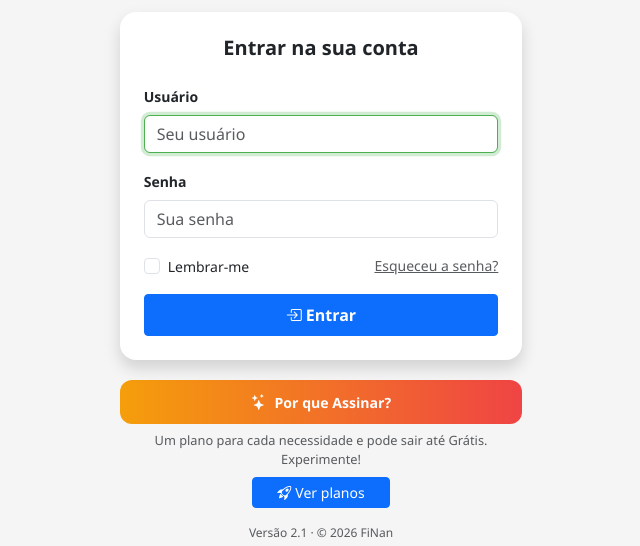
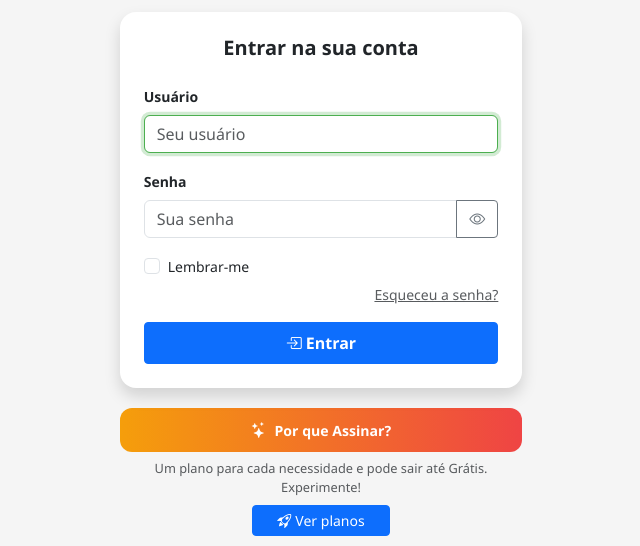
Before and after one commit to Ozeus1/financeiro, a Flask app: page /login in a window 1280 px wide. Shown: the part 160-706 px from the top of the page, without its empty margins (319-959 px from the left). Run offline with Flask 3, Linux system fonts and the light colour scheme.

Commit message:
fix: separar lembrar-me e esqueceu senha em linhas distintas, adicionar toggle ver/ocultar senha

```diff
--- a/templates/auth/login.html
+++ b/templates/auth/login.html
@@ -41,14 +41,22 @@
                     </div>
                     <div class="mb-3">
                         <label for="password" class="form-label small fw-semibold">Senha</label>
-                        <input type="password" class="form-control" id="password" name="password" required placeholder="Sua senha">
+                        <div class="input-group">
+                            <input type="password" class="form-control" id="password" name="password" required placeholder="Sua senha">
+                            <button type="button" class="btn btn-outline-secondary" tabindex="-1"
+                                    onclick="const i=document.getElementById('password');const ic=this.querySelector('i');i.type=i.type==='password'?'text':'password';ic.className=i.type==='password'?'bi bi-eye':'bi bi-eye-slash';">
+                                <i class="bi bi-eye"></i>
+                            </button>
+                        </div>
                     </div>
-                    <div class="mb-3 d-flex justify-content-between align-items-center">
-                        <div class="form-check mb-0">
+                    <div class="mb-3">
+                        <div class="form-check">
                             <input type="checkbox" class="form-check-input" id="remember" name="remember">
                             <label class="form-check-label small" for="remember">Lembrar-me</label>
                         </div>
-                        <a href="{{ url_for('auth.forgot_password') }}" class="small text-muted">Esqueceu a senha?</a>
+                        <div class="text-end mt-1">
+                            <a href="{{ url_for('auth.forgot_password') }}" class="small text-muted">Esqueceu a senha?</a>
+                        </div>
                     </div>
                     <button type="submit" class="btn btn-primary w-100 fw-bold py-2">
                         <i class="bi bi-box-arrow-in-right me-1"></i>Entrar
```
